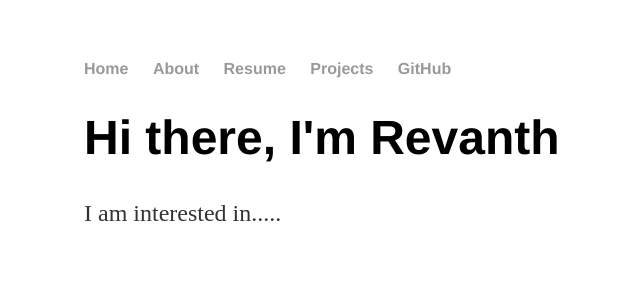
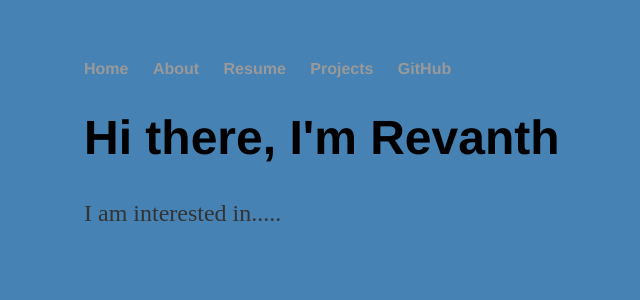
Before and after one commit to rnagurla/rnagurla.github.io, a Jekyll site: the page built from index.html, in a window 1280 px wide. Shown: the top 300 px of the page, without its empty margins (108-748 px from the left). Built offline with Jekyll 4.4.1, drawn with Linux system fonts in a browser that asks for light colours.

Commit message:
Update default.html

```diff
--- a/_layouts/default.html
+++ b/_layouts/default.html
@@ -3,6 +3,11 @@
    <head>
       <title>{{ page.title }} </title>
       <link rel="stylesheet" type="text/css" href="/css/main.css">
+      <style>
+         body{
+            background-color: SteelBlue;
+         }
+      </style>
    </head>
    <body>
       <nav>
```
